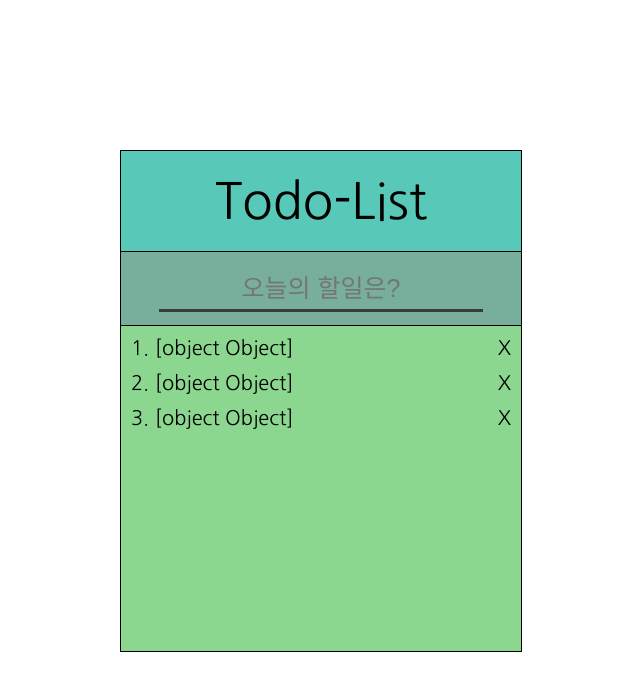
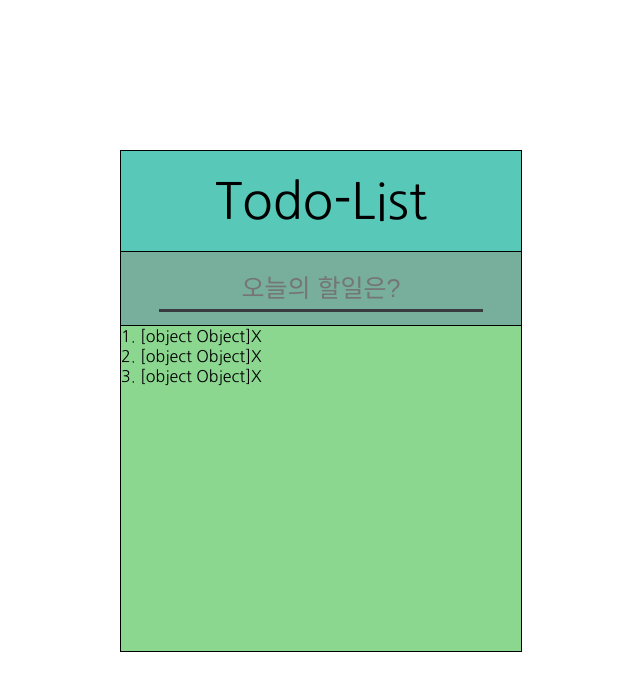
Before and after one commit to junu126/ReactExemple, a React (Create React App) app in the folder todolist_entry/: page / in a window 1280 px wide. Shown: the top 690 px of the page, without its empty margins (320-960 px from the left). Built offline with nearby package versions, Linux system fonts and the light colour scheme.

Commit message:
UPDATE : 상태별 css 추가

```diff
--- a/todolist_entry/src/components/TodoList.css
+++ b/todolist_entry/src/components/TodoList.css
@@ -9,17 +9,33 @@
   overflow-x:hidden;
 }
 
-.TodoItem {
+.TodoItem_off {
   font-size: 20px;
   margin: 10px;
   cursor: pointer;
 }
 
-.TodoItem .DeleteButton {
+.TodoItem_on {
+  font-size: 20px;
+  margin: 10px;
+  cursor: pointer;
+  text-decoration: black line-through;
+}
+
+.TodoItem_on .DeleteButton {
   float : right;
 }
 
-.TodoItem .DeleteButton:hover {
+.TodoItem_on .DeleteButton:hover {
   border-radius: 60px;
   background: #285943;
 }
+
+.TodoItem_off .DeleteButton {
+  float : right;
+}
+
+.TodoItem_off .DeleteButton:hover {
+  border-radius: 60px;
+  background: #285943;
+}
```
